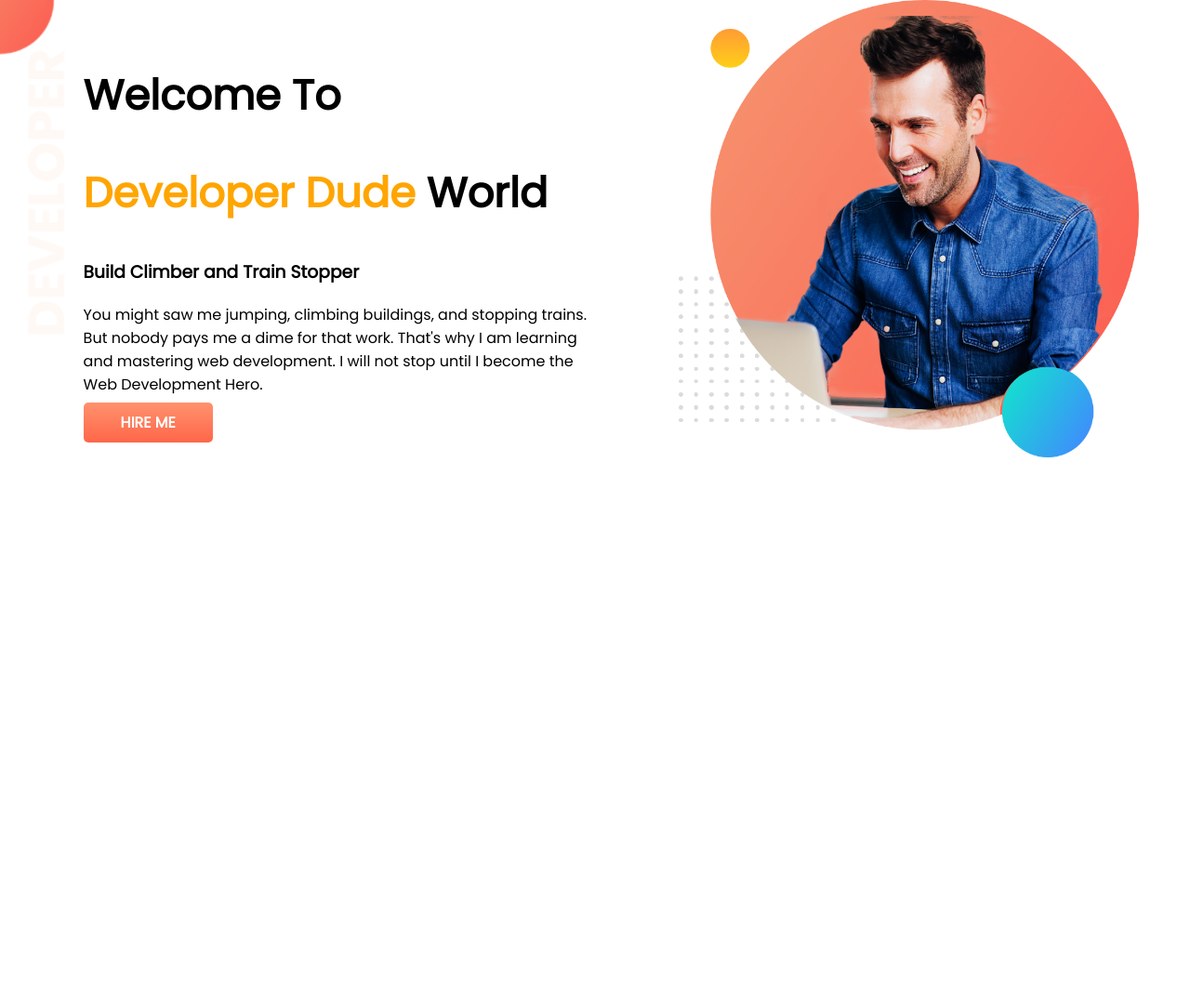
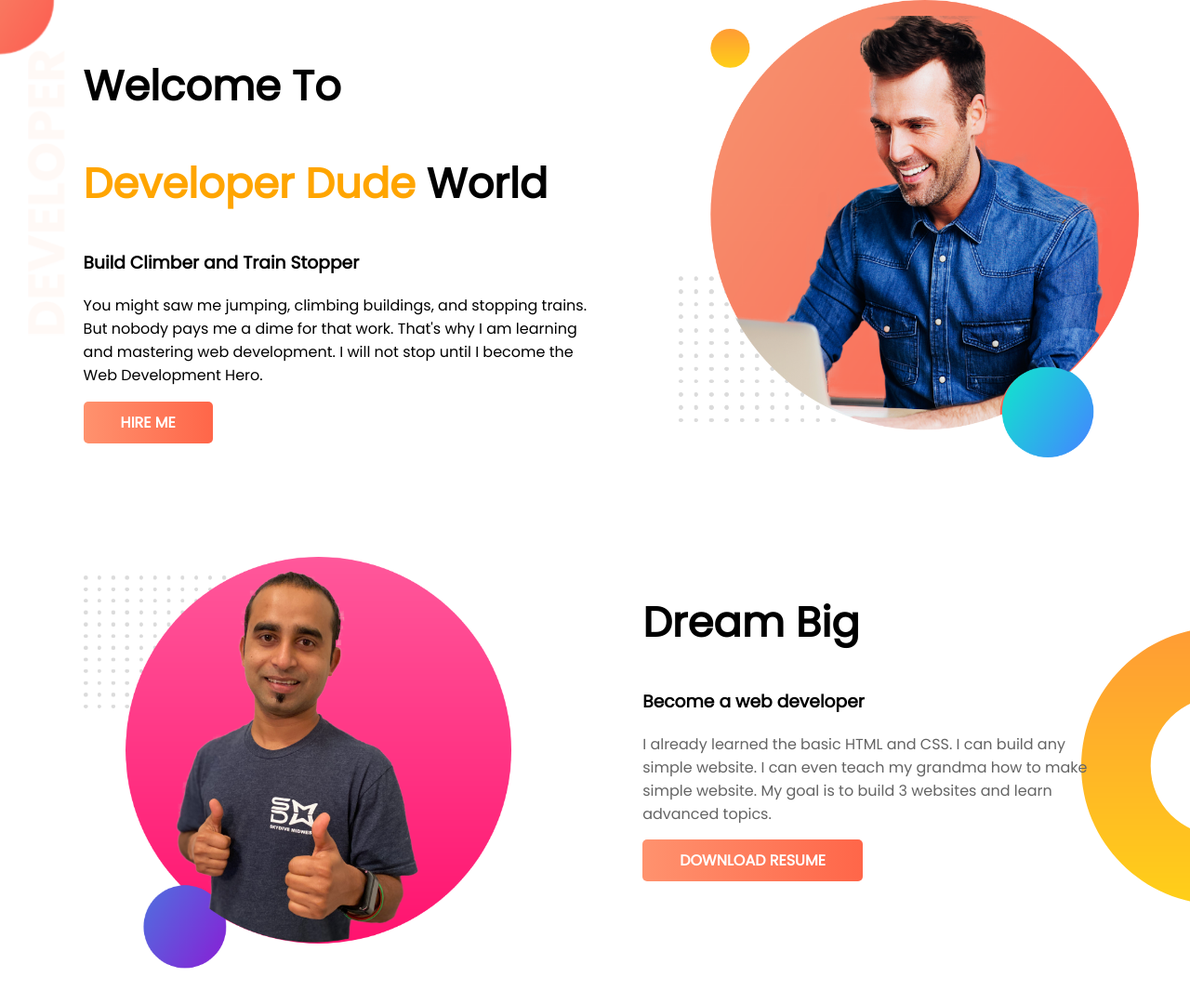
Before and after one commit to pulok-thedeveloper/My-Portfolio, a plain HTML site: page index.html in a window 1280 px wide. Shown: the whole page at 93% size. Before the commit the page ends 800 px from the top, so only its background shows below. Drawn offline with Linux system fonts and the light colour scheme.

Commit message:
dream added

```diff
--- a/index.html
+++ b/index.html
@@ -24,7 +24,20 @@
                 <img src="/Media/my-bg.png" alt="">
             </div>
         </div>
+    </section>
 
+    <section class="dream-big">
+        <div id="dream-big">
+            <div class="my-pic">
+                <img src="/Media/jhankar2.png" alt="">
+            </div>
+            <div class="dream-text">
+                <h1>Dream Big</h1>
+                <h3>Become a web developer</h3>
+                <p>I already learned the basic HTML and CSS. I can build any simple website. I can even teach my grandma how to make simple website. My goal is to build 3 websites and learn advanced topics.</p>
+                <a class="resume-btn" href="#">Download Resume</a>
+            </div>
+        </div>
     </section>
 
 </body>
--- a/style.css
+++ b/style.css
@@ -2,6 +2,10 @@ body{
     font-family: 'Poppins', sans-serif;
     margin: 0;
     padding: 0;
+}
+
+section{
+    margin-bottom: 100px;
 }
 
 h1{
@@ -12,15 +16,7 @@ h1 .dd{
     color: #ffa500;
 }
 
-.welcome{
-    width: 100%;
-    display: flex;
-    justify-content: center;
-    align-items: center;
-}
-
 #welcome{
-    width: 100%;
     display: flex;
     justify-content: space-evenly;
     align-items: center;
@@ -28,7 +24,7 @@ h1 .dd{
     background-repeat: no-repeat;
 }
 
-.wel-text,.my-pic{
+.wel-text,.my-pic,.dream-text{
     width: 50%;
     padding-left: 7%;
 }
@@ -37,12 +33,28 @@ h1 .dd{
     width: 90%;
 }
 
-.hire-btn{
+.hire-btn,.resume-btn{
     text-decoration: none;
     text-transform: uppercase;
     color: #fff;
     font-weight: 700;
-    background-image: linear-gradient(#ff926e,#ff6649);
+    background-image: linear-gradient(to right,#ff926e,#ff6649);
     padding: 10px 40px;
     border-radius: 5px;
+    display: inline-block;
 }
+
+#dream-big{
+    display: flex;
+    background-image: url(/Media/dream-bg.png);
+    background-repeat: no-repeat;
+    background-position: right;
+}
+
+.dream-text{
+    padding-right: 6%;
+}
+.dream-text p{
+    color: rgb(100, 100, 100);
+    margin-bottom: 15px;
+}
```
